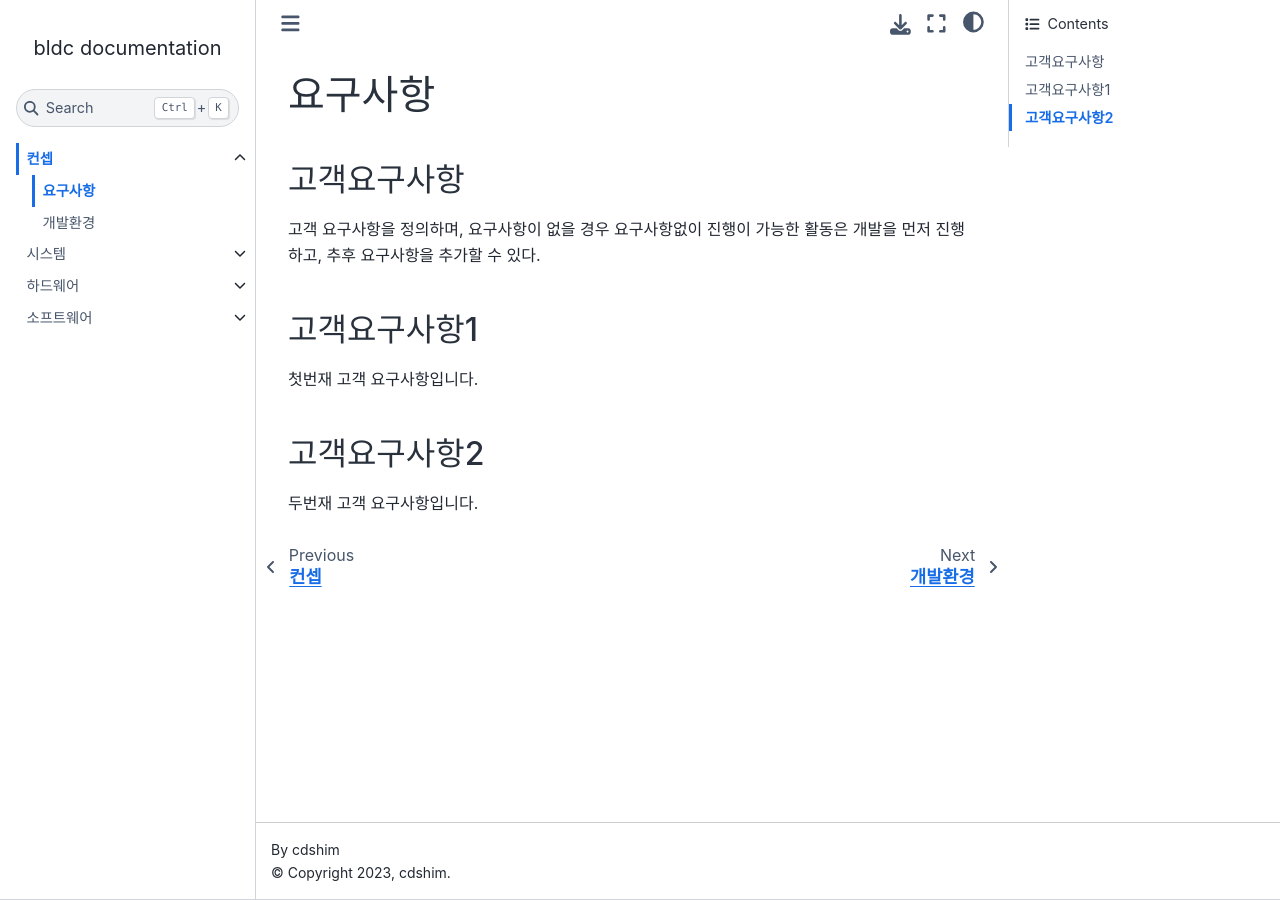
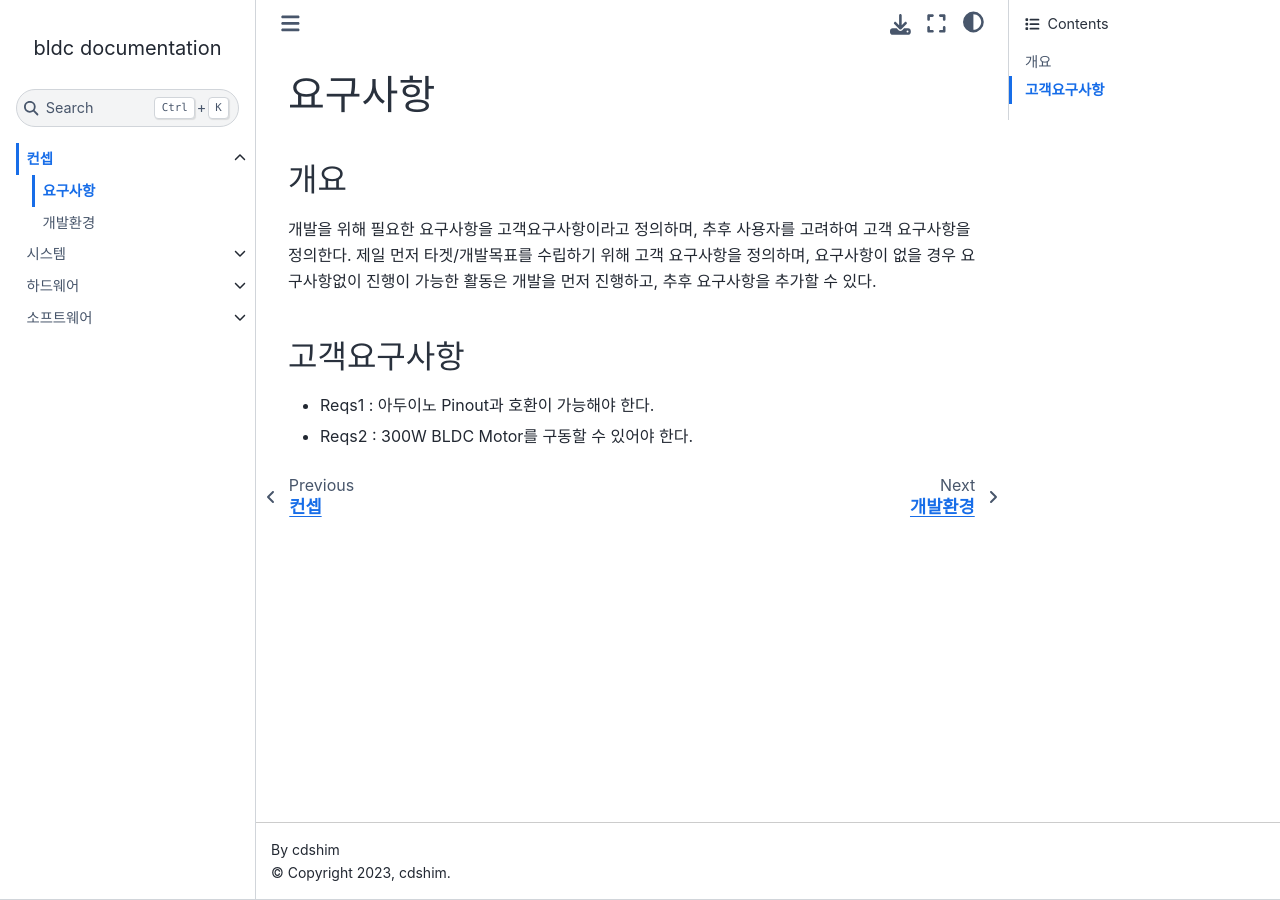
Before and after one commit to chuldongshim/bldc, a Sphinx documentation site: the page built from docs/source/1_concept/1_cuR.rst, in a window 1280 px wide. Built offline with Sphinx 7.4.7 and the Sphinx Book theme 1.1.4, drawn with Linux system fonts in a browser that asks for light colours.

Commit message:
요구사항 수정

```diff
--- a/docs/source/1_concept/1_cuR.rst
+++ b/docs/source/1_concept/1_cuR.rst
@@ -1,14 +1,12 @@
 요구사항
 ============
 
+개요
+------------
+개발을 위해 필요한 요구사항을 고객요구사항이라고 정의하며, 추후 사용자를 고려하여 고객 요구사항을 정의한다.
+제일 먼저 타겟/개발목표를 수립하기 위해 고객 요구사항을 정의하며, 요구사항이 없을 경우 요구사항없이 진행이 가능한 활동은 개발을 먼저 진행하고, 추후 요구사항을 추가할 수 있다.
+
 고객요구사항
-------------
-고객 요구사항을 정의하며, 요구사항이 없을 경우 요구사항없이 진행이 가능한 활동은 개발을 먼저 진행하고, 추후 요구사항을 추가할 수 있다.
-
-고객요구사항1
 -------------
-첫번재 고객 요구사항입니다.
-
-고객요구사항2
--------------
-두번재 고객 요구사항입니다.
+* Reqs1 : 아두이노 Pinout과 호환이 가능해야 한다.
+* Reqs2 : 300W BLDC Motor를 구동할 수 있어야 한다.
```
Also changed, not shown: 6 other files.
